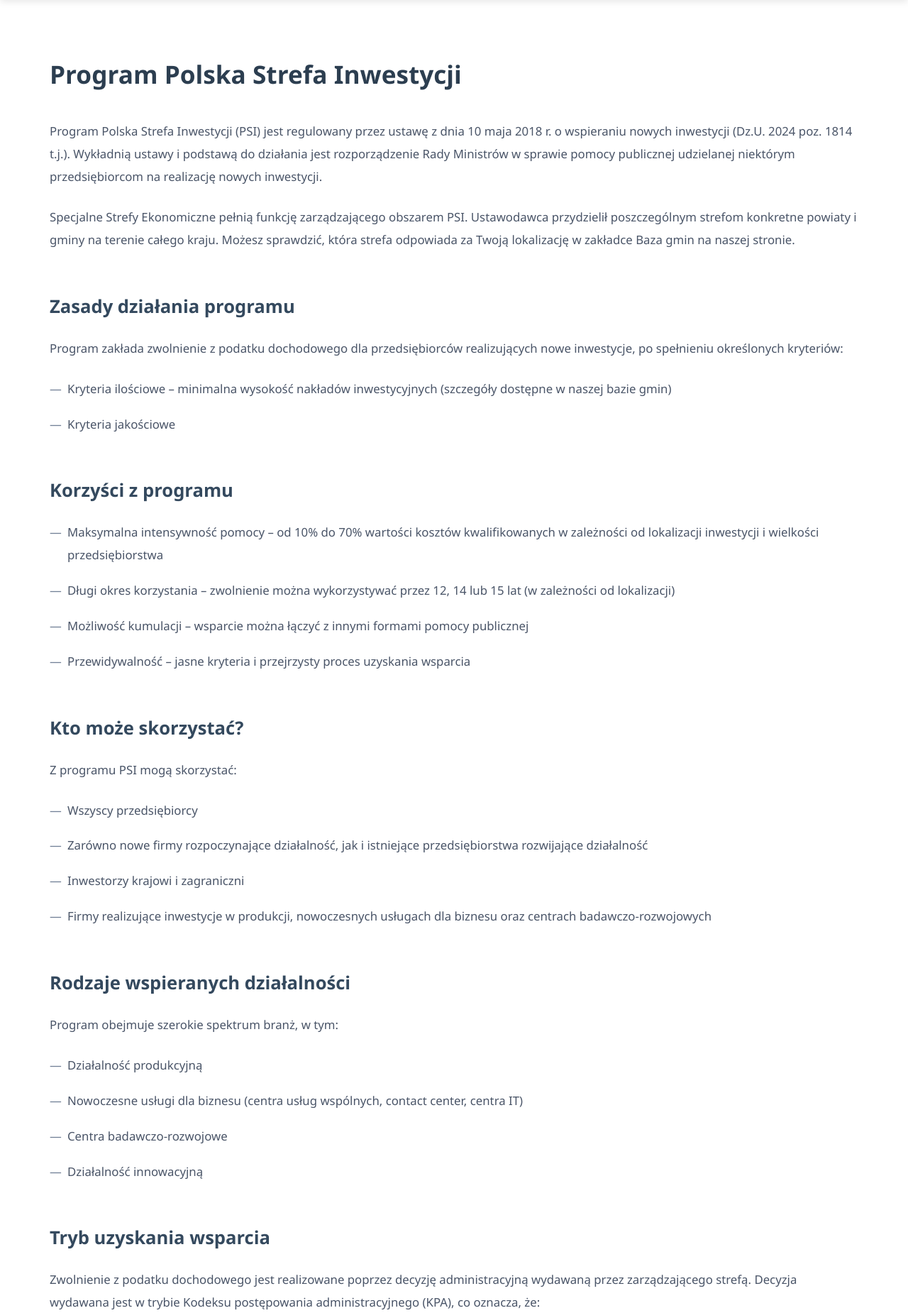
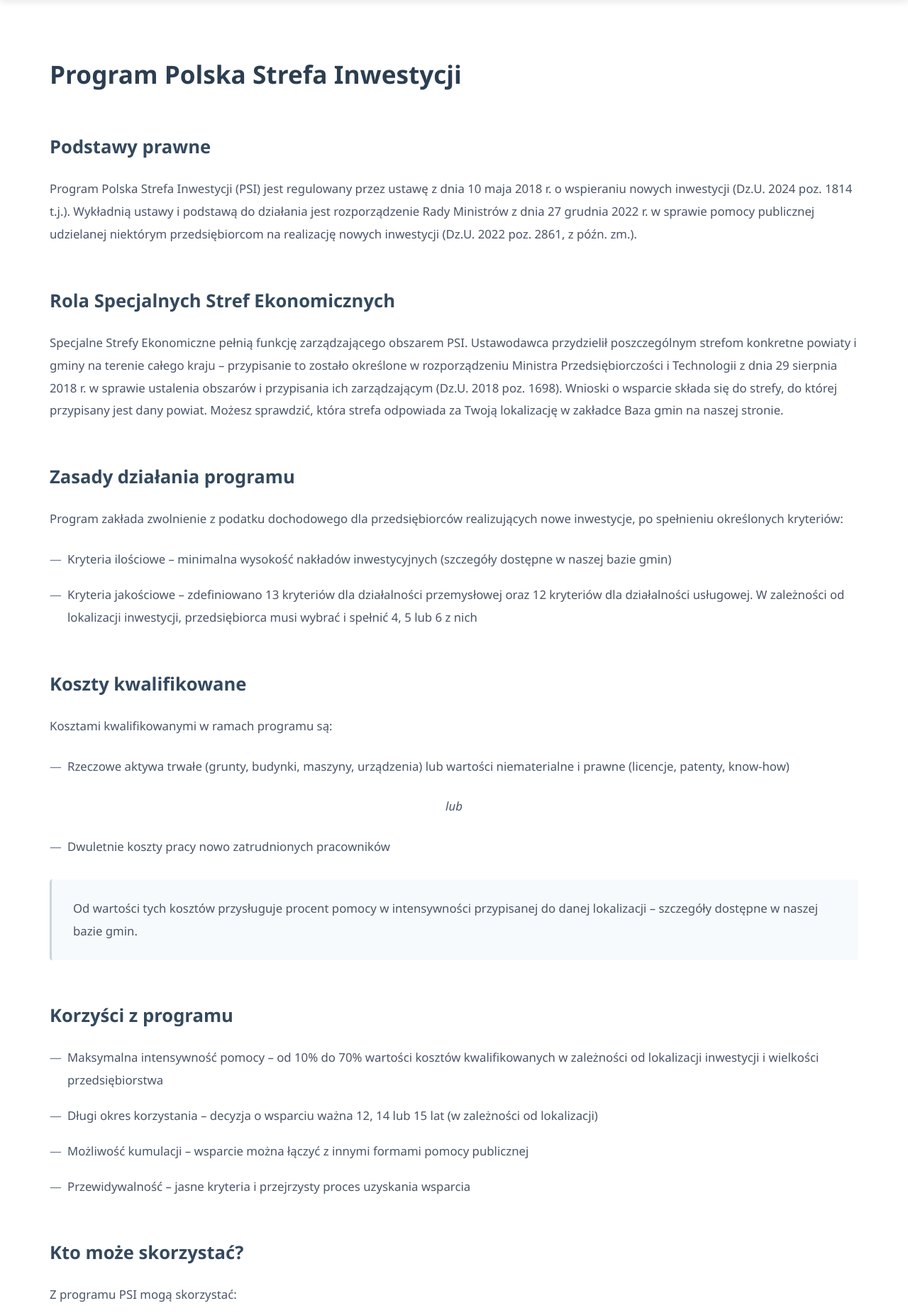
Before and after one commit to keybipl/ulga, a Django app: page /o-programie/ in a window 1280 px wide. Shown: the part 126-1976 px from the top of the page at 71% size. Run offline with Django 5.2, Linux system fonts and the light colour scheme.

Commit message:
o programie tekst

```diff
--- a/website/templates/website/o_programie.html
+++ b/website/templates/website/o_programie.html
@@ -28,11 +28,55 @@
             line-height: 1.4;
         }
 
+        .article-content h3 {
+            font-size: 1.3rem;
+            font-weight: 600;
+            color: #4a5568;
+            margin-top: 40px;
+            margin-bottom: 20px;
+            line-height: 1.4;
+        }
+
         .article-content p {
             font-size: 1.05rem;
             color: #4a5568;
             line-height: 1.9;
             margin-bottom: 25px;
+        }
+
+        .info-box {
+            background: #f7fafc;
+            border-left: 3px solid #cbd5e0;
+            padding: 25px 30px;
+            margin: 30px 0;
+            border-radius: 4px;
+        }
+
+        .info-box p {
+            margin-bottom: 15px;
+        }
+
+        .info-box p:last-child {
+            margin-bottom: 0;
+        }
+
+        .or-separator {
+            text-align: center;
+            margin: 20px 0;
+            color: #718096;
+            font-style: italic;
+        }
+
+        .separator-dot {
+            color: #cbd5e0;
+        }
+
+        .highlight-text {
+            font-style: italic;
+            color: #2d3748;
+            background: #edf2f7;
+            padding: 2px 6px;
+            border-radius: 3px;
         }
 
         .article-content ul {
@@ -112,16 +156,21 @@
     </style>
     <div class="article-content">
         <h1>Program Polska Strefa Inwestycji</h1>
+        <h2>Podstawy prawne</h2>
         <p>
             Program Polska Strefa Inwestycji (PSI) jest regulowany przez ustawę z dnia 10 maja 2018 r.
             o wspieraniu nowych inwestycji (Dz.U. 2024 poz. 1814 t.j.). Wykładnią ustawy i podstawą do działania
-            jest rozporządzenie Rady Ministrów w sprawie pomocy publicznej udzielanej niektórym przedsiębiorcom
-            na realizację nowych inwestycji.
+            jest rozporządzenie Rady Ministrów z dnia 27 grudnia 2022 r. w sprawie pomocy publicznej udzielanej
+            niektórym przedsiębiorcom na realizację nowych inwestycji (Dz.U. 2022 poz. 2861, z późn. zm.).
         </p>
+        <h2>Rola Specjalnych Stref Ekonomicznych</h2>
         <p>
             Specjalne Strefy Ekonomiczne pełnią funkcję zarządzającego obszarem PSI. Ustawodawca przydzielił
-            poszczególnym strefom konkretne powiaty i gminy na terenie całego kraju. Możesz sprawdzić,
-            która strefa odpowiada za Twoją lokalizację w zakładce Baza gmin na naszej stronie.
+            poszczególnym strefom konkretne powiaty i gminy na terenie całego kraju – przypisanie to zostało
+            określone w rozporządzeniu Ministra Przedsiębiorczości i Technologii z dnia 29 sierpnia 2018 r.
+            w sprawie ustalenia obszarów i przypisania ich zarządzającym (Dz.U. 2018 poz. 1698). Wnioski o wsparcie
+            składa się do strefy, do której przypisany jest dany powiat. Możesz sprawdzić, która strefa odpowiada
+            za Twoją lokalizację w zakładce Baza gmin na naszej stronie.
         </p>
         <h2>Zasady działania programu</h2>
         <p>
@@ -130,38 +179,61 @@
         </p>
         <ul>
             <li>Kryteria ilościowe – minimalna wysokość nakładów inwestycyjnych (szczegóły dostępne w naszej bazie gmin)</li>
-            <li>Kryteria jakościowe</li>
+            <li>
+                Kryteria jakościowe – zdefiniowano 13 kryteriów dla działalności przemysłowej oraz 12 kryteriów dla działalności usługowej. W zależności od lokalizacji inwestycji, przedsiębiorca musi wybrać i spełnić 4, 5 lub 6 z nich
+            </li>
         </ul>
+        <h2>Koszty kwalifikowane</h2>
+        <p>Kosztami kwalifikowanymi w ramach programu są:</p>
+        <ul>
+            <li>
+                Rzeczowe aktywa trwałe (grunty, budynki, maszyny, urządzenia) lub wartości niematerialne i prawne (licencje, patenty, know-how)
+            </li>
+        </ul>
+        <p class="or-separator">lub</p>
+        <ul>
+            <li>Dwuletnie koszty pracy nowo zatrudnionych pracowników</li>
+        </ul>
+        <div class="info-box">
+            <p>
+                Od wartości tych kosztów przysługuje procent pomocy w intensywności przypisanej do danej lokalizacji
+                – szczegóły dostępne w naszej bazie gmin.
+            </p>
+        </div>
         <h2>Korzyści z programu</h2>
         <ul>
             <li>
                 Maksymalna intensywność pomocy – od 10% do 70% wartości kosztów kwalifikowanych w zależności od lokalizacji inwestycji i wielkości przedsiębiorstwa
             </li>
-            <li>Długi okres korzystania – zwolnienie można wykorzystywać przez 12, 14 lub 15 lat (w zależności od lokalizacji)</li>
+            <li>Długi okres korzystania – decyzja o wsparciu ważna 12, 14 lub 15 lat (w zależności od lokalizacji)</li>
             <li>Możliwość kumulacji – wsparcie można łączyć z innymi formami pomocy publicznej</li>
             <li>Przewidywalność – jasne kryteria i przejrzysty proces uzyskania wsparcia</li>
         </ul>
         <h2>Kto może skorzystać?</h2>
         <p>Z programu PSI mogą skorzystać:</p>
         <ul>
-            <li>Wszyscy przedsiębiorcy</li>
+            <li>Przedsiębiorstwa wszystkich wielkości: mikro, małe, średnie i duże</li>
             <li>Zarówno nowe firmy rozpoczynające działalność, jak i istniejące przedsiębiorstwa rozwijające działalność</li>
             <li>Inwestorzy krajowi i zagraniczni</li>
-            <li>Firmy realizujące inwestycje w produkcji, nowoczesnych usługach dla biznesu oraz centrach badawczo-rozwojowych</li>
         </ul>
         <h2>Rodzaje wspieranych działalności</h2>
         <p>Program obejmuje szerokie spektrum branż, w tym:</p>
         <ul>
             <li>Działalność produkcyjną</li>
-            <li>Nowoczesne usługi dla biznesu (centra usług wspólnych, contact center, centra IT)</li>
-            <li>Centra badawczo-rozwojowe</li>
+            <li>Nowoczesne usługi dla biznesu (centra usług wspólnych, call center, centra IT)</li>
             <li>Działalność innowacyjną</li>
         </ul>
+        <div class="info-box">
+            <p>
+                <strong>Preferencyjne warunki dla firm MŚP oraz usług BPO</strong> – firmy MŚP oraz projekty z zakresu usług dla biznesu (BPO)
+                korzystają z obniżonych progów nakładów inwestycyjnych, co ułatwia uzyskanie decyzji o wsparciu.
+            </p>
+        </div>
         <h2>Tryb uzyskania wsparcia</h2>
         <p>
-            Zwolnienie z podatku dochodowego jest realizowane poprzez decyzję administracyjną wydawaną
-            przez zarządzającego strefą. Decyzja wydawana jest w trybie Kodeksu postępowania administracyjnego (KPA),
-            co oznacza, że:
+            Zwolnienie z podatku dochodowego jest realizowane na podstawie decyzji administracyjnej zwanej
+            decyzją o wsparciu, wydawanej przez zarządzającego strefą. Decyzja wydawana jest w trybie
+            Kodeksu postępowania administracyjnego (KPA), co oznacza, że:
         </p>
         <ul>
             <li>To nie jest konkurs – jak w przypadku funduszy unijnych</li>
@@ -170,9 +242,13 @@
             <li>Przedsiębiorca ma prawo do odwołania w przypadku decyzji negatywnej</li>
         </ul>
         <div class="article-footer">
-            <p>Sprawdź swoją ulgę – skorzystaj z naszego Kalkulatora</p>
+            <p>
+                Sprawdź swoją ulgę – skorzystaj z naszego Kalkulatora
+                <br>
+                Masz pytania? – Skontaktuj się z nami
+            </p>
             <a href="{% url 'gminy_list' %}">Baza gmin</a>
-            <span style="color: #cbd5e0;">•</span>
+            <span class="separator-dot">•</span>
             <a href="#kalkulator">Kalkulator</a>
         </div>
     </div>
```
